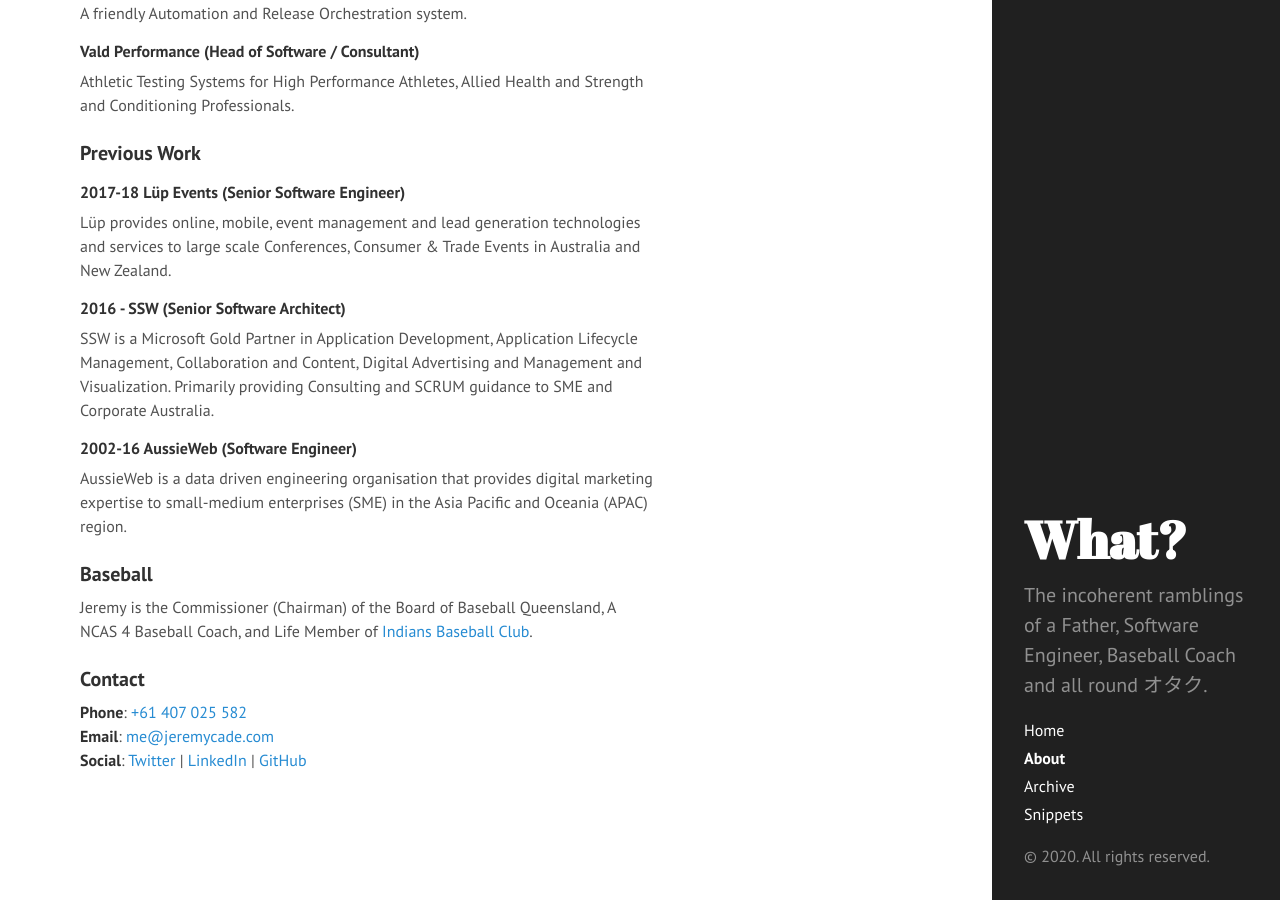
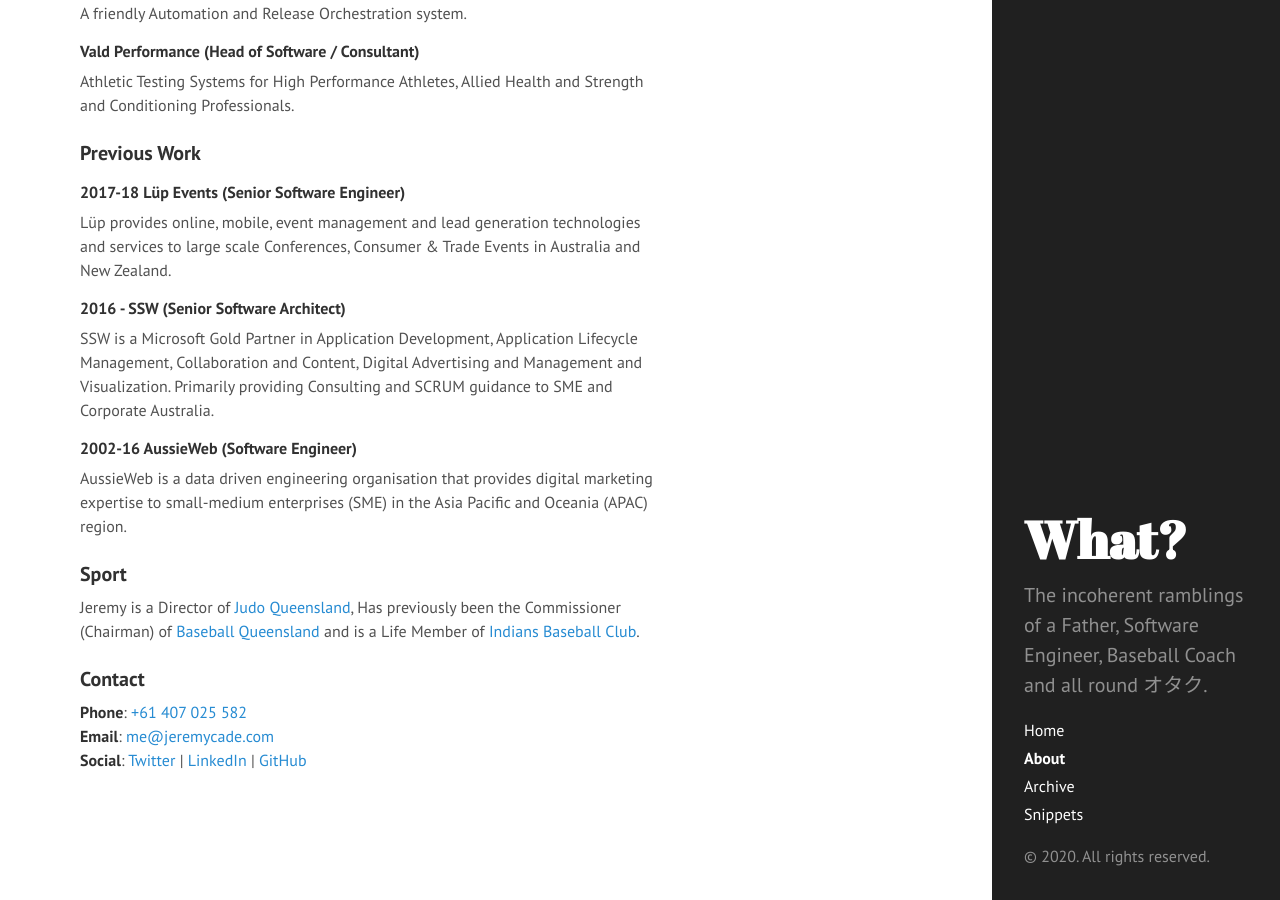
Before and after one commit to JeremyCade/jeremycade.github.io, a Jekyll site: the page built from about.md, in a window 1280 px wide and 900 px high, scrolled down 771 px. Built offline with Jekyll 4.4.1, drawn with Linux system fonts in a browser that asks for light colours.

Commit message:
Update sports

```diff
--- a/about.md
+++ b/about.md
@@ -51,9 +51,9 @@
 
 AussieWeb is a data driven engineering organisation that provides digital marketing expertise to small-medium enterprises (SME) in the Asia Pacific and Oceania (APAC) region.
 
-### Baseball
+### Sport
 
-Jeremy is the Commissioner (Chairman) of the Board of Baseball Queensland, A NCAS 4 Baseball Coach, and Life Member of [Indians Baseball Club](http://www.indians.org.au).
+Jeremy is a Director of [Judo Queensland](https://www.judoqueensland.org.au/home/), Has previously been the Commissioner (Chairman) of [Baseball Queensland](https://www.baseballqueensland.com.au/) and is a Life Member of [Indians Baseball Club](http://www.indians.org.au).
 
 ### Contact
 
```
